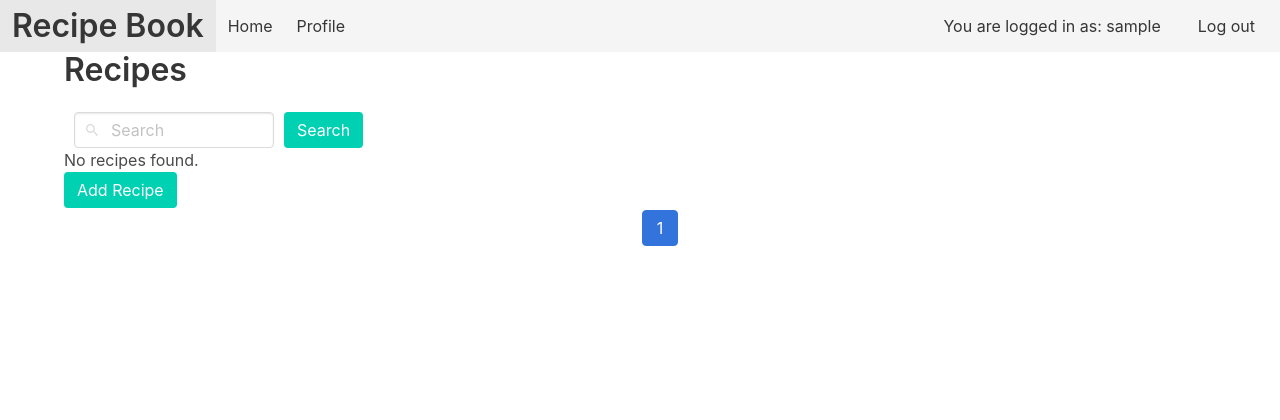
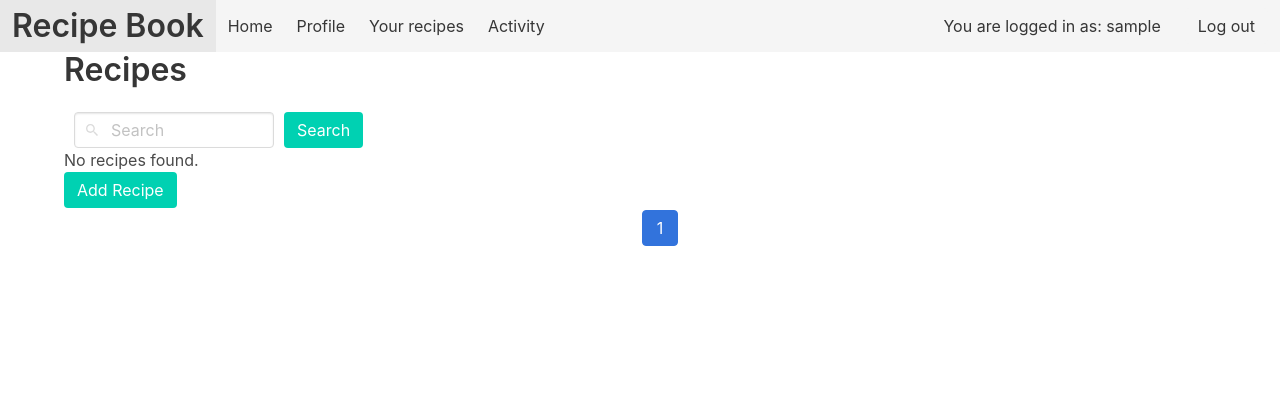
Before and after one commit to angnabo/RecipeApp, a Django app: page /recipes/ in a window 1280 px wide. Shown: the top 420 px of the page. Run offline with Django 3.2, Linux system fonts and the light colour scheme; the visitor is signed in with stand-in values (Sample User, id 1); data that the repository does not hold is empty; parts of the project's set-up code (start-up, migrations or seed data) failed here and were passed over.

Commit message:
sending emails for comments

```diff
--- a/recipeApp/config.py
+++ /dev/null
@@ -1,4 +0,0 @@
-SOCIAL_AUTH_GOOGLE_OAUTH2_KEY = '504664732235-92vj5ptflf1aap4aq9f16j2mj8kojfd7.apps.googleusercontent.com'
-SOCIAL_AUTH_GOOGLE_OAUTH2_SECRET = 'Ir4OLrziwi8dumjewjNy5373'
-SOCIAL_AUTH_LOGIN_REDIRECT_URL = '/recipes/'
-SOCIAL_AUTH_LOGIN_URL = '/'
--- a/recipeApp/recipes/factories.py
+++ b/recipeApp/recipes/factories.py
@@ -4,12 +4,12 @@ from datetime import datetime
 class RecipeFactory:
 
     @staticmethod
-    def create(form, author):
+    def create(form, user):
         form.full_clean()
         recipe = form.save(commit=False)
         recipe.created_date = datetime.now()
         recipe.likes = 0
-        recipe.author = author
+        recipe.user = user
         return recipe
 
 
--- a/recipeApp/recipes/urls.py
+++ b/recipeApp/recipes/urls.py
@@ -7,6 +7,8 @@ urlpatterns = [
     path('', views.index, name='index'),
     path('add', views.add, name='add'),
     path('search/', views.search, name='search'),
+    path('get/', views.get, name='get'),
+    path('activity/', views.activity, name='activity'),
     path('<int:recipe_id>/edit/', views.edit, name='edit'),
     path('<int:recipe_id>/delete/', views.delete, name='delete'),
     path('<int:recipe_id>/', views.details, name='details'),
--- a/recipeApp/recipes/views.py
+++ b/recipeApp/recipes/views.py
@@ -1,12 +1,17 @@
 from django.contrib.auth.decorators import login_required
+from django.contrib.auth.models import User
+from django.core.mail import send_mail
 from django.http import HttpResponseRedirect
 from django.core.paginator import Paginator
 from django.shortcuts import get_object_or_404, render, redirect
+from django.template.loader import render_to_string
+from django.urls import reverse
 
+from recipeApp.settings import *
 from recipeApp.recipes.factories import RecipeFactory, CommentFactory
 from recipeApp.recipes.forms import RecipeForm, CommentForm
+from recipeApp.utils import email_sender
 from .models import Recipe
-from ..users.models import Profile
 
 ORDER_BY_HEADERS = ('name', 'content', 'username', 'date')
 
@@ -21,13 +26,36 @@ def search(request):
     if not query or not query.strip():  # query is empty or whitespace
         recipe_list = Recipe.objects.all().order_by('-created_date')
         paginated_recipes = get_recipes(request, recipe_list)
-        context = {'recipe_list': paginated_recipes}
+        url = reverse('recipes:search')
+        context = {'recipe_list': paginated_recipes, 'title': 'Recipes', 'search_url': url}
         return render(request, 'recipes/index.html', context)
     else:
         recipe_list = Recipe.objects.filter(name__icontains=query, content__icontains=query).order_by('-created_date')
         paginated_recipes = get_recipes(request, recipe_list)
-        context = {'recipe_list': paginated_recipes, 'search_query': query}
+        url = reverse('recipes:search')
+        context = {'recipe_list': paginated_recipes, 'search_query': query, 'title': 'Recipes', 'search_url': url}
         return render(request, 'recipes/index.html', context)
+
+
+def get(request):
+    query = request.GET.get('query')
+    user_id = request.user.id
+    if not query or not query.strip():  # query is empty or whitespace
+        recipe_list = Recipe.objects.filter(user_id=user_id).order_by('-created_date')
+        paginated_recipes = get_recipes(request, recipe_list)
+        url = reverse('recipes:get')
+        context = {'recipe_list': paginated_recipes, 'title': 'Your recipes', 'search_url': url}
+        return render(request, 'recipes/index.html', context)
+    else:
+        recipe_list = Recipe.objects.filter(name__icontains=query, content__icontains=query, user_id=user_id).order_by('-created_date')
+        paginated_recipes = get_recipes(request, recipe_list)
+        url = reverse('recipes:get')
+        context = {'recipe_list': paginated_recipes, 'search_query': query, 'title': 'Your recipes', 'search_url': url}
+        return render(request, 'recipes/index.html', context)
+
+
+def activity(request):
+    return render(request, 'recipes/index.html')
 
 
 @login_required(login_url='users:login')
@@ -35,8 +63,8 @@ def add(request):
     if request.method == 'POST':
         form = RecipeForm(request.POST)
         if form.is_valid():
-            author = get_object_or_404(Profile, user_id=request.user.id)
-            recipe = RecipeFactory.create(form, author)
+            user = get_object_or_404(User, pk=request.user.id)
+            recipe = RecipeFactory.create(form, user)
             recipe.save()
             return redirect('recipes:details', recipe_id=recipe.id)
         else:
@@ -104,8 +132,18 @@ def add_comment(request, recipe_id):
     if form.is_valid():
         user = request.user
         recipe = get_object_or_404(Recipe, pk=recipe_id)
-        recipe = CommentFactory.create(form, recipe, user)
-        recipe.save()
+        comment = CommentFactory.create(form, recipe, user)
+        comment.save()
+
+        # send email
+        recipe_user_email = get_object_or_404(User, pk=recipe.user_id).email
+        subject = 'You received a comment on your recipe!'
+        try:
+            template = render_to_string("emails/comment_notification_email.html",
+                                        {'comment': comment, 'username': user.get_full_name()})
+            email_sender.send_email([recipe_user_email], subject, template)
+        except Exception as e:
+            print(e)
         return redirect('recipes:details', recipe_id=recipe_id)
     else:
         return redirect('recipes:details', recipe_id=recipe_id)
--- a/recipeApp/settings.py
+++ b/recipeApp/settings.py
@@ -105,6 +105,12 @@ DATABASES = {
     }
 }
 
+#emails
+EMAIL_BACKEND = 'django.core.mail.backends.smtp.EmailBackend'
+EMAIL_HOST = 'smtp.gmail.com'
+EMAIL_USE_TLS = True
+EMAIL_PORT = 587
+
 
 # Password validation
 # https://docs.djangoproject.com/en/3.0/ref/settings/#auth-password-validators
--- a/recipeApp/templates/_navbar.html
+++ b/recipeApp/templates/_navbar.html
@@ -8,7 +8,11 @@
     <div class="navbar-menu">
         <div class="navbar-start">
             <a class="navbar-item" href="{%  url 'recipes:index' %}">Home</a>
-            <a class="navbar-item" href="{%  url 'users:profile' %}">Profile</a>
+            {% if request.user.is_authenticated %}
+                <a class="navbar-item" href="{%  url 'users:profile' %}">Profile</a>
+                <a class="navbar-item" href="{%  url 'recipes:get' %}">Your recipes</a>
+                <a class="navbar-item" href="{%  url 'recipes:activity' %}">Activity</a>
+            {% endif %}
         </div>
 
         {% if request.user.is_authenticated %}
--- a/recipeApp/templates/recipes/index.html
+++ b/recipeApp/templates/recipes/index.html
@@ -2,15 +2,15 @@
 
 {% block body %}
     <div class="container page-container">
-        <h1 class="title"> Recipes </h1>
+        <h1 class="title">{{ title }}</h1>
 
-        <form action="{% url 'recipes:search' %}" method="get">
+        <form action="{{search_url}}" method="get">
             <div class="is-centered search-bar">
                 <p class="control has-icons-left">
                     <input  name="query" class="input" type="text" placeholder="Search" value="{{search_query}}">
                     <span class="icon is-left"><ion-icon name="search" aria-hidden="true"></ion-icon></span>
                 </p>
-                <a class="display-inline" href="{% url 'recipes:search' %}">
+                <a class="display-inline" href="{{search_url}}">
                     <button type="submit" class="button is-primary">Search</button>
                 </a>
             </div>
--- a/recipeApp/templates/recipes/recipe_table.html
+++ b/recipeApp/templates/recipes/recipe_table.html
@@ -16,7 +16,7 @@
             <tr style="line-height:60px;">
                 <td style="width:50%"><a href="{% url 'recipes:details' recipe.id %}">{{ recipe.name }}</a></td>
                 <td>{{ recipe.likes }}</td>
-                <td>{{ recipe.author.full_name }}</td>
+                <td>{{ recipe.user.first_name }} {{ recipe.user.last_name }}</td>
                 <td>{{ recipe.created_date }}</td>
                 <td>
                     <a aria-label="view" class="button margin-top-10"
```
Also changed, not shown: recipeApp/templates/emails/comment_notification_email.html (added, +13 -0 lines), recipeApp/templates/emails/signup_email.html (added, +11 -0 lines), recipeApp/templates/recipes/activity.html (added, +14 -0 lines), recipeApp/users/views.py (+13 -3 lines), recipeApp/utils/email_sender.py (added, +8 -0 lines), 1 other file.
